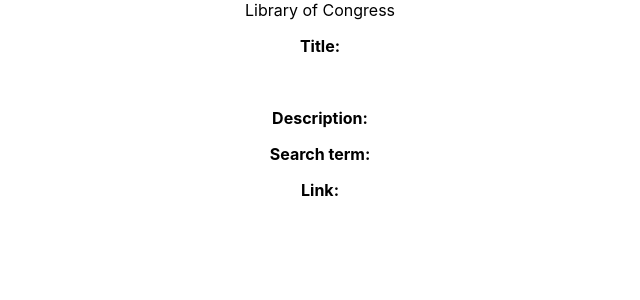
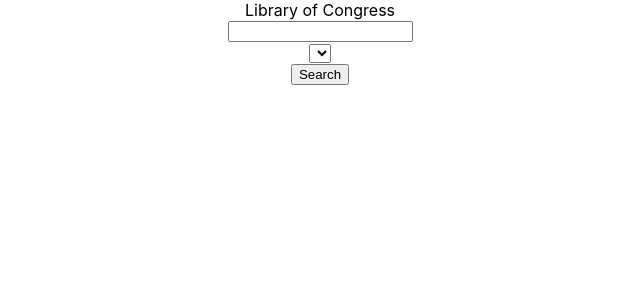
Before and after one commit to irene-rojas/loc, a React (Create React App) app: page / in a window 1280 px wide. Shown: the top 300 px of the page, without its empty margins (320-960 px from the left). Built offline with nearby package versions, Linux system fonts and the light colour scheme; no server answers.

Commit message:
implementing search

```diff
--- a/src/App.js
+++ b/src/App.js
@@ -5,17 +5,28 @@
 function App() {
 
     const [results, setResults] = useState([]);
+    const [query, setQuery] = useState("");
 
     useEffect(() => {
-        Axios.get(`https://www.loc.gov/photos/?q=civil war&fo=json`)
+        Axios.get(`https://www.loc.gov/photos/?q=${query}&fo=json`)
         .then(res => {
             setResults(res.data.results[0]);
             // console.log(res.data);
             console.log(res.data.results[0]);
-            console.log(res.data.results.subject);
+            // console.log(res.data.results.subject);
         });
     }, []);
 
+    // /search/ input query
+    // /format/ selection menu
+        // maps
+        // audio
+        // photos
+        // manuscripts
+        // newspapers
+        // film-and-videos
+        // notated-music
+        // websites
 
 
   return (
@@ -23,14 +34,30 @@
 
         <header>Library of Congress</header>
 
-        <div>
-            {/* need to map */}
+        {/* need to map */}
+        {/* <div>
             <p><strong>Title: </strong>{results.title}</p>
             <img src={results.image_url} alt={results.subject}/>
             <p><strong>Description: </strong>{results.description}</p>
             <p><strong>Search term: </strong>{results.subject}</p>
             <p><strong>Link: </strong></p><a href={results.url} target="_blank" rel="noopener noreferrer">{results.url}</a>
-        </div>
+        </div> */}
+
+        <form>
+            <input
+                value={query}
+                onChange={event => {
+                    event.preventDefault();
+                    setQuery(event.target.value);
+                }}
+            />
+            <br/>
+            <select>
+
+            </select>
+            <br/>
+            <button>Search</button>
+        </form>
 
     </div>
   );
```
